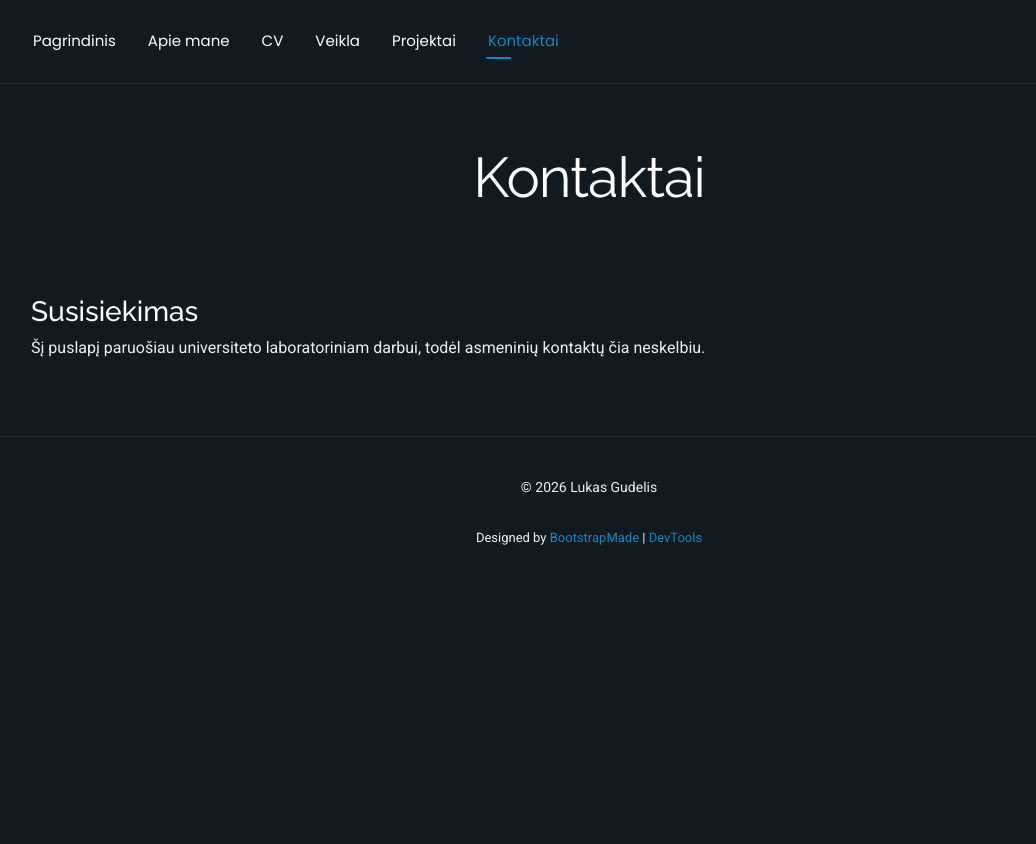
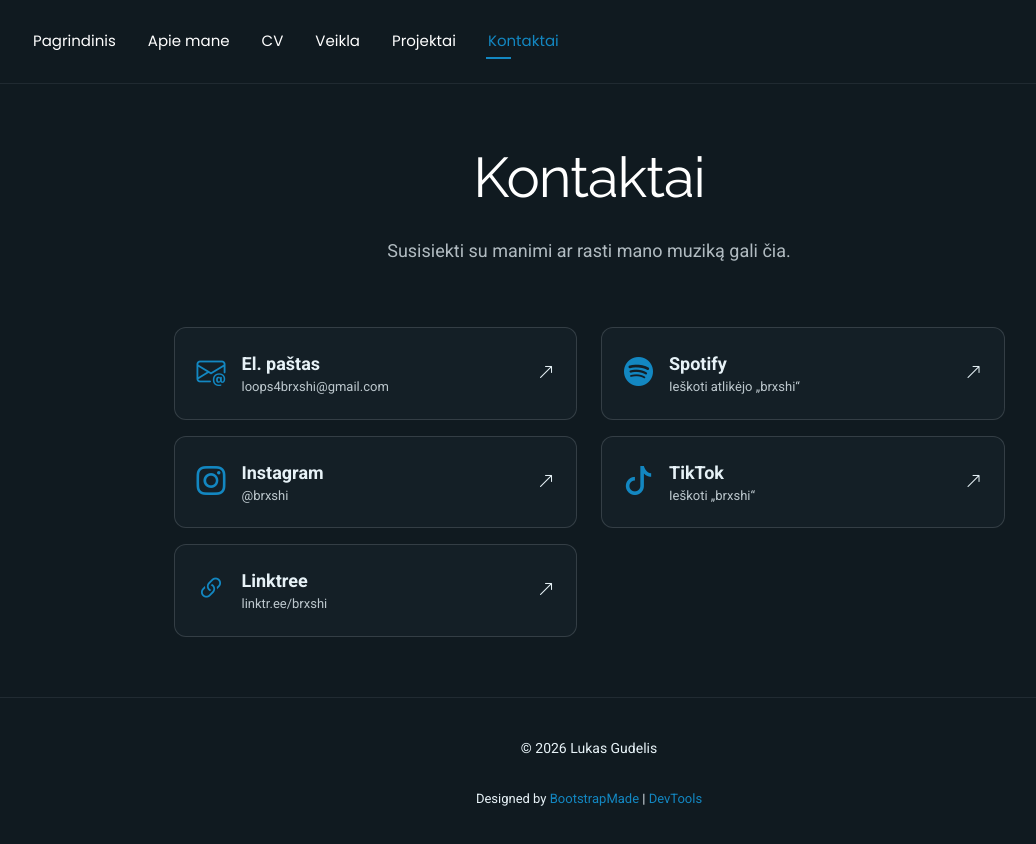
Before and after one commit to lukasgudelis-oss/lukasgudelis-oss.github.io, a plain HTML site: page contact.html in a window 1280 px wide. Shown: the whole page, without its empty margins (51-1087 px from the left). Before the commit the page ends 800 px from the top, so only its background shows below. Drawn offline with Linux system fonts and the light colour scheme.

Commit message:
Pataisyta visas tekstas

```diff
--- a/assets/css/main.css
+++ b/assets/css/main.css
@@ -2853,3 +2853,5 @@ section,
 .starter-section {
   /* Add your styles here */
 }
+/* CV social contact cards */
+.cv-social-card{display:flex;align-items:center;gap:16px;padding:22px;border:1px solid color-mix(in srgb,var(--default-color),transparent 85%);border-radius:12px;color:var(--default-color);height:100%;transition:all .25s ease;background:var(--surface-color)}.cv-social-card:hover{border-color:var(--accent-color);transform:translateY(-3px);color:var(--accent-color)}.cv-social-card>i:first-child{font-size:29px;color:var(--accent-color)}.cv-social-card span{display:flex;flex-direction:column;min-width:0;flex:1}.cv-social-card strong{font-size:18px}.cv-social-card small{font-size:13px;overflow-wrap:anywhere;opacity:.8}.cv-social-card>i:last-child{font-size:16px}
--- a/contact.html
+++ b/contact.html
@@ -49,24 +49,22 @@
 <i class="mobile-nav-toggle d-xl-none bi bi-list"></i>
 </nav>
 <div class="header-social-links">
-
-
-
-
 </div>
 </div>
 </header>
-<main class="main"><section class="section"><div class="container section-title" data-aos="fade-up"><h2>Kontaktai</h2></div><div class="container" data-aos="fade-up"><h3>Susisiekimas</h3><p>Šį puslapį paruošiau universiteto laboratoriniam darbui, todėl asmeninių kontaktų čia neskelbiu.</p></div></section></main>
+<main class="main"><section class="contact section"><div class="container section-title" data-aos="fade-up"><h2>Kontaktai</h2><p>Susisiekti su manimi ar rasti mano muziką gali čia.</p></div><div class="container" data-aos="fade-up"><div class="row gy-4 justify-content-center"><div class="col-lg-9"><div class="row gy-3">
+<div class="col-md-6"><a class="cv-social-card" href="mailto:loops4brxshi@gmail.com"><i class="bi bi-envelope-at"></i><span><strong>El. paštas</strong><small>loops4brxshi@gmail.com</small></span><i class="bi bi-arrow-up-right"></i></a></div>
+<div class="col-md-6"><a class="cv-social-card" href="https://open.spotify.com/search/brxshi/artists" rel="noopener noreferrer" target="_blank"><i class="bi bi-spotify"></i><span><strong>Spotify</strong><small>Ieškoti atlikėjo „brxshi“</small></span><i class="bi bi-arrow-up-right"></i></a></div>
+<div class="col-md-6"><a class="cv-social-card" href="https://www.instagram.com/brxshi/" rel="noopener noreferrer" target="_blank"><i class="bi bi-instagram"></i><span><strong>Instagram</strong><small>@brxshi</small></span><i class="bi bi-arrow-up-right"></i></a></div>
+<div class="col-md-6"><a class="cv-social-card" href="https://www.tiktok.com/search?q=brxshi" rel="noopener noreferrer" target="_blank"><i class="bi bi-tiktok"></i><span><strong>TikTok</strong><small>Ieškoti „brxshi“</small></span><i class="bi bi-arrow-up-right"></i></a></div>
+<div class="col-md-6"><a class="cv-social-card" href="https://linktr.ee/brxshi" rel="noopener noreferrer" target="_blank"><i class="bi bi-link-45deg"></i><span><strong>Linktree</strong><small>linktr.ee/brxshi</small></span><i class="bi bi-arrow-up-right"></i></a></div>
+</div></div></div></div></section></main>
 <footer class="footer" id="footer">
 <div class="container">
 <div class="copyright text-center">
 <p>© 2026 Lukas Gudelis</p>
 </div>
 <div class="social-links d-flex justify-content-center">
-
-
-
-
 </div>
 <div class="credits">
 <!-- All the links in the footer should remain intact. -->
```
Also changed, not shown: about.html (+1 -9 lines).
